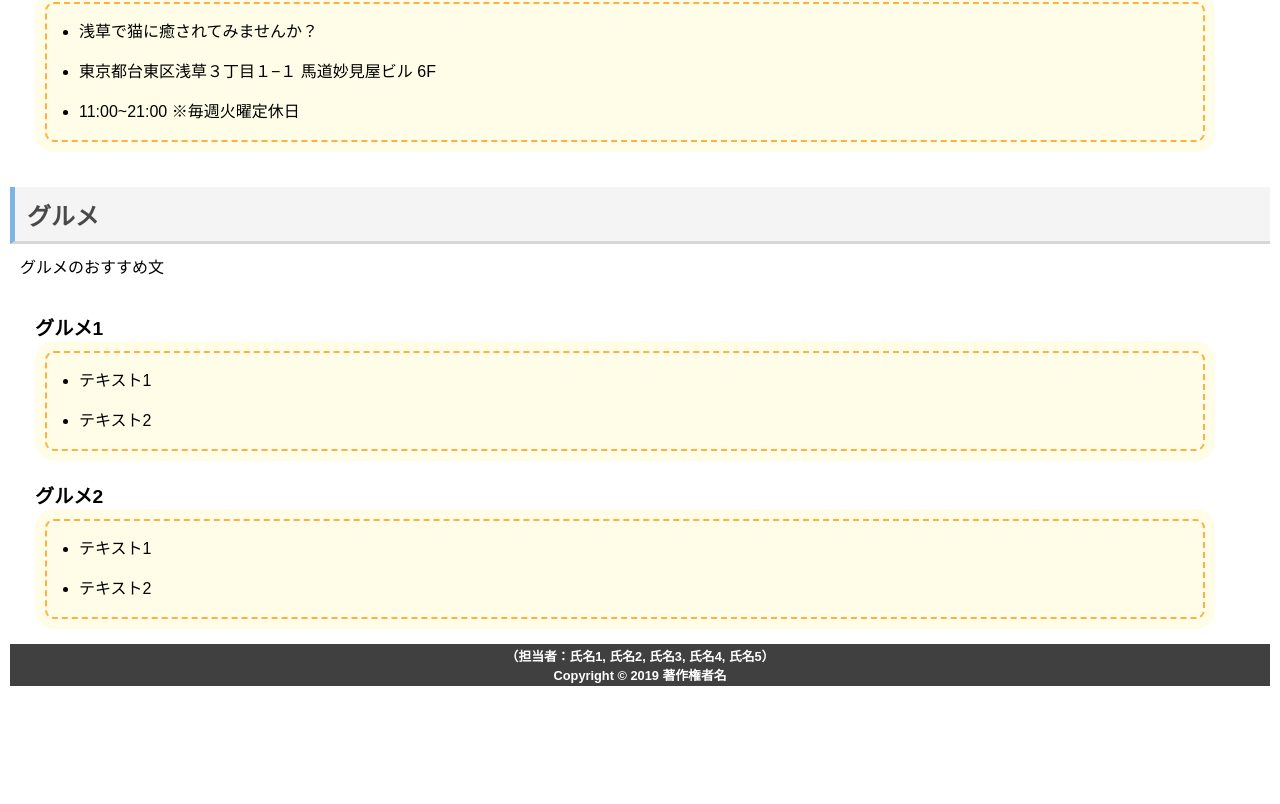
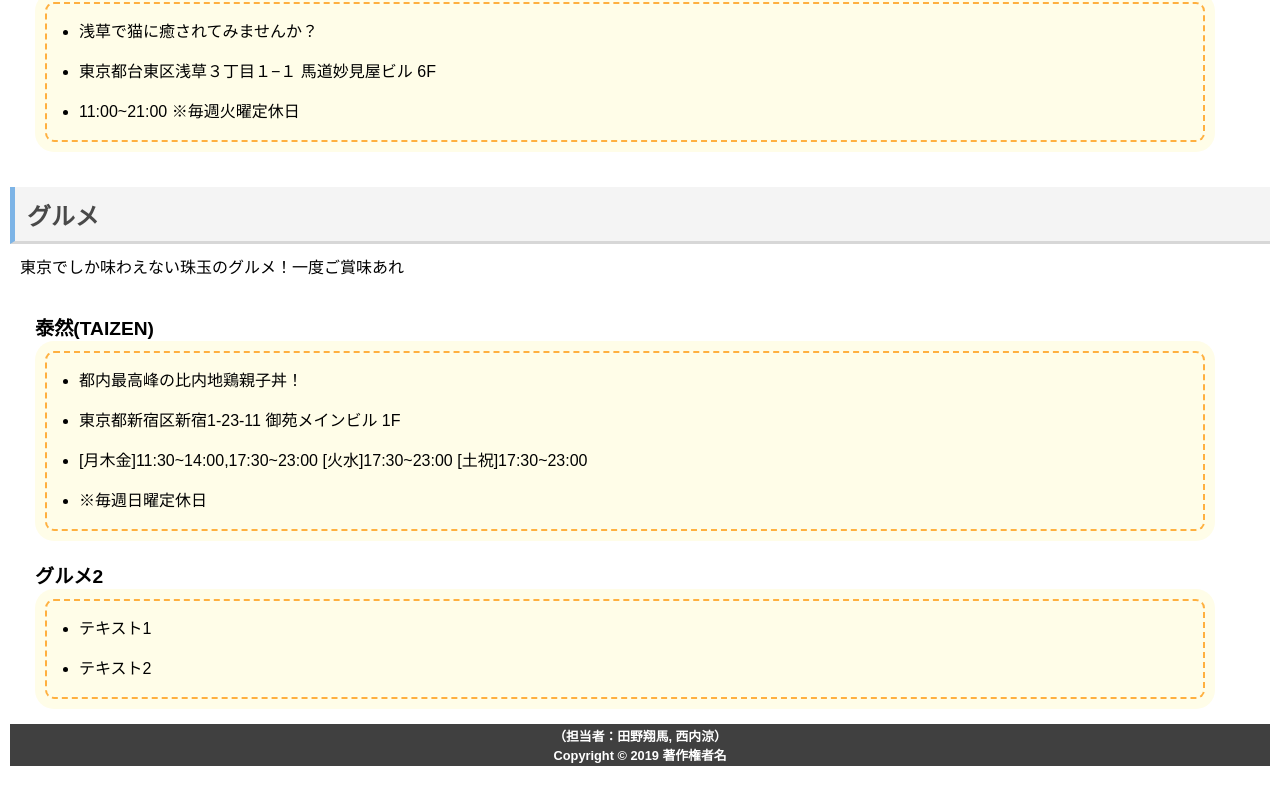
Before and after one commit to Shoma-Tano/TokyoSightSeeing, a plain HTML site: page index.html in a window 1280 px wide. Shown: the part 2258-3062 px from the top of the page. Drawn offline with Linux system fonts and the light colour scheme.

Commit message:
泰然を追加

```diff
--- a/index.html
+++ b/index.html
@@ -114,13 +114,15 @@
 
 <section>
     <h2>グルメ</h2>
-    <p>グルメのおすすめ文</p>
+    <p>東京でしか味わえない珠玉のグルメ！一度ご賞味あれ</p>
     <dl>
-        <dt>グルメ1</dt>
+        <dt>泰然(TAIZEN)</dt>
         <dd>
             <ul>
-                <li>テキスト1</li>
-                <li>テキスト2</li>
+                <li>都内最高峰の比内地鶏親子丼！</li>
+                <li>東京都新宿区新宿1-23-11 御苑メインビル 1F</li>
+                <li>[月木金]11:30~14:00,17:30~23:00 [火水]17:30~23:00 [土祝]17:30~23:00</li>
+                <li>※毎週日曜定休日</li>
             </ul>
         </dd>
         <dt>グルメ2</dt>
@@ -137,7 +139,7 @@
 </main>
 
 <footer>
-    <p>（担当者：氏名1, 氏名2, 氏名3, 氏名4, 氏名5）</p>
+    <p>（担当者：田野翔馬, 西内涼）</p>
     <p>Copyright &copy 2019 著作権者名</p>
 </footer>
 
```
